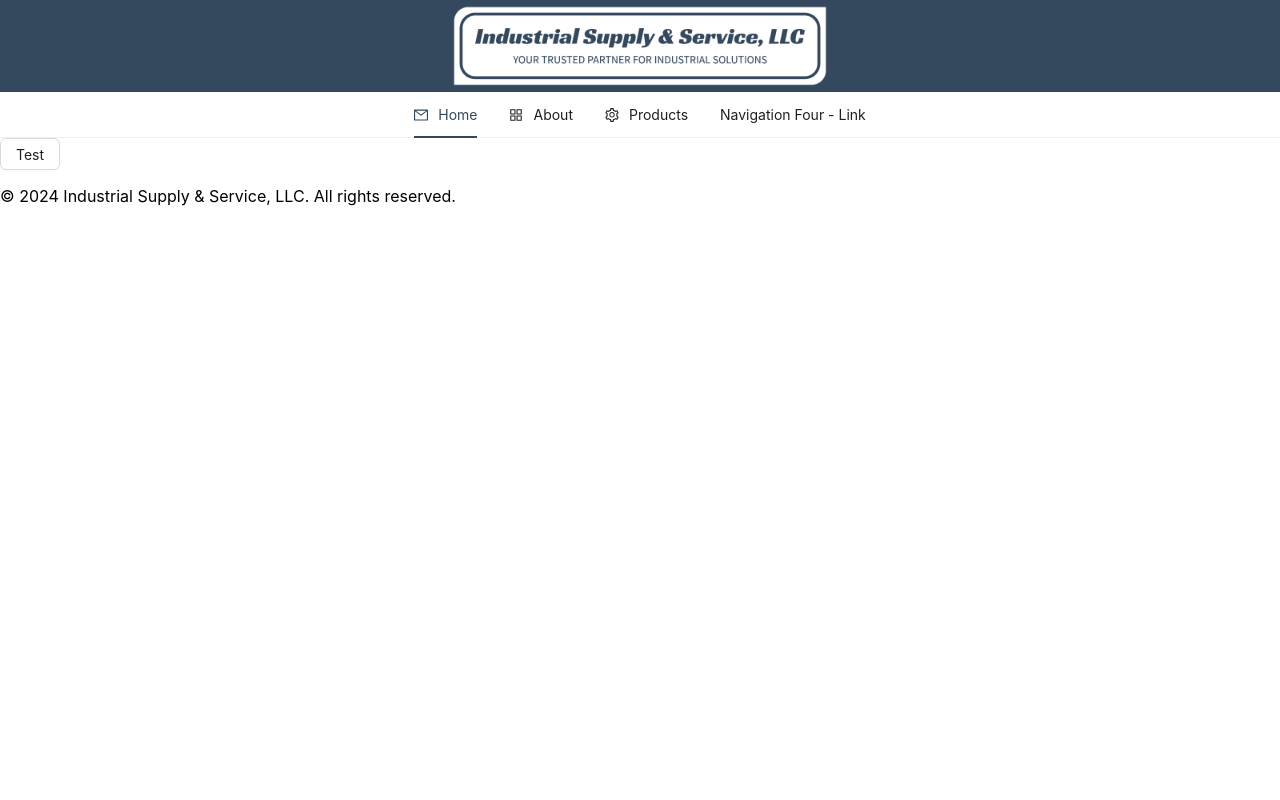
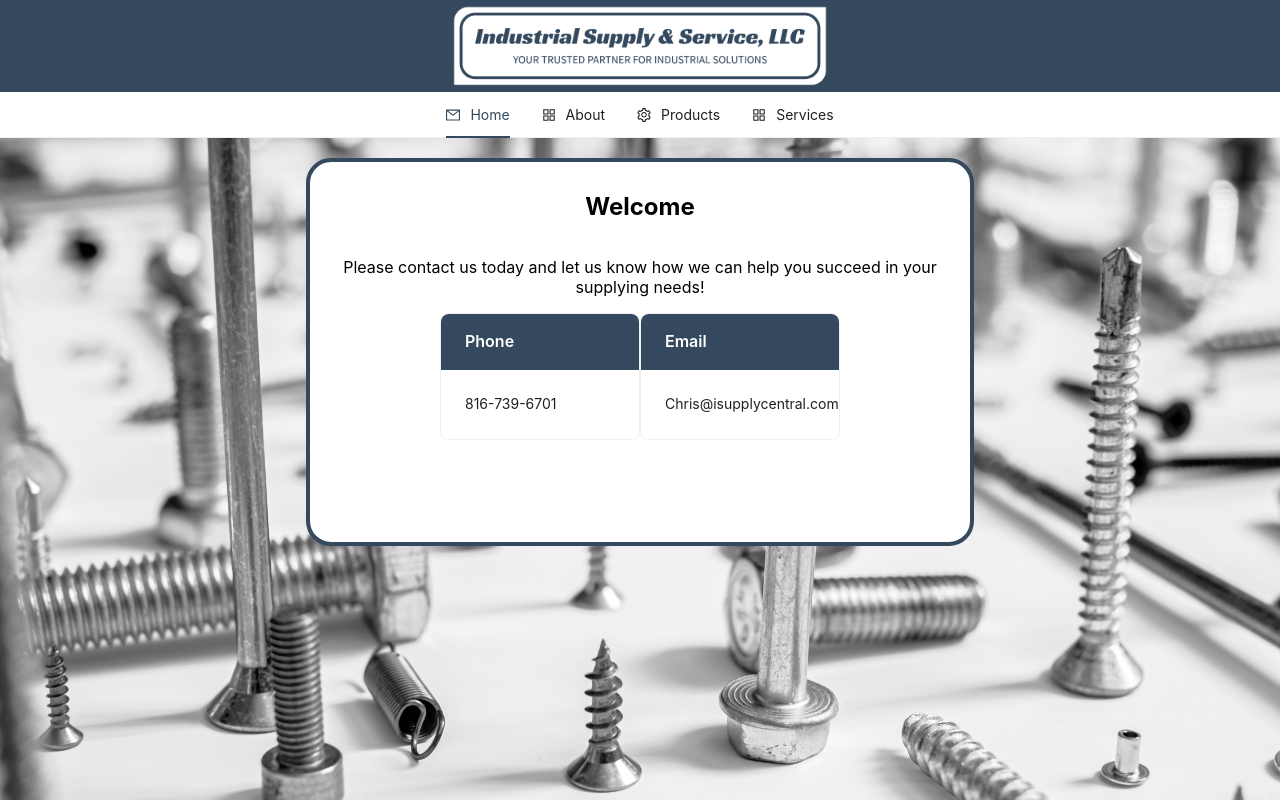
Before and after one commit to cmkaylor/isupply-v3, a React (Create React App) app: page / in a window 1280 px wide. Shown: the top 800 px of the page. Built offline with nearby package versions, Linux system fonts and the light colour scheme.

Commit message:
Add home page

```diff
--- a/src/App.js
+++ b/src/App.js
@@ -1,10 +1,10 @@
 import './App.css';
-import { Button } from 'antd';
+import Home from './pages/Home';
 
 function App() {
   return (
     <>
-      <Button>Test</Button>
+      <Home/>
     </>
   );
 }
--- a/src/components/FooterContent.js
+++ b/src/components/FooterContent.js
@@ -1,11 +1,14 @@
 import React from "react";
 import '../index.css'
+import { Flex } from "antd";
 
 const FooterContent = () => {
 
     return (
         <footer>
-            <p>&copy; {new Date().getFullYear()} Industrial Supply & Service, LLC. All rights reserved.</p>
+            <Flex justify="center" align="center" flex="auto">
+                <p>&copy; {new Date().getFullYear()} Industrial Supply & Service, LLC. All rights reserved.</p>
+            </Flex>
         </footer>
     )
 }
--- a/src/components/Navigation.js
+++ b/src/components/Navigation.js
@@ -18,7 +18,11 @@ const items = [
     icon: <SettingOutlined />,
     children: [
       {
-        label: 'GARD Specialist Co INC',
+        label: (
+          <a href="https://www.gardspecialists.com/" target="_blank" rel="noopener noreferrer">
+          GARD Specialists Co Inc.
+          </a>
+        ),
         key: 'setting:1',
       },
       {
@@ -28,12 +32,9 @@ const items = [
     ],
   },
   {
-    key: 'alipay',
-    label: (
-      <a href="https://ant.design" target="_blank" rel="noopener noreferrer">
-        Navigation Four - Link
-      </a>
-    ),
+    label: 'Services',
+    key: 'app',
+    icon: <AppstoreOutlined />,
   },
 ];
 const Navigation = () => {
--- a/src/index.css
+++ b/src/index.css
@@ -11,3 +11,7 @@ code {
   font-family: source-code-pro, Menlo, Monaco, Consolas, 'Courier New',
     monospace;
 }
+
+card {
+
+}
--- /dev/null
+++ b/src/pages/Home.js
@@ -0,0 +1,20 @@
+import { Flex, Card} from "antd";
+import Screws from '../content/screws.jpg'
+
+const Home = () => {
+  return (
+    <Flex justify="center" align="top" flex="auto" style={{backgroundImage:`url(${Screws})`, backgroundPosition: 'center', backgroundSize: 'cover', height: '100vh'}}>
+        <div style={{backgroundColor:'#FFFFFF', width: '80vh', height: '45vh', margin: '20px', borderRadius: '25px', border: '4px solid #34495E', padding:'10px'}}>
+            <Flex justify="center" align="center" vertical={true}>
+                <h2>Welcome</h2>
+                <p align="center">Please contact us today and let us know how we can help you succeed in your supplying needs!</p>
+                <Flex justify="space-evenly" align="center">
+                    <Card style={{width: '200px'}} headStyle={{backgroundColor: '#34495E', border: 0, color: '#FFFFFF' }} title="Phone" bordered={true}>816-739-6701</Card>
+                    <Card style={{width: '200px'}} headStyle={{backgroundColor: '#34495E', border: 0, color: '#FFFFFF' }} title="Email" bordered={true}>Chris@isupplycentral.com</Card>
+                </Flex>
+            </Flex>
+        </div>
+    </Flex>
+  )
+};
+export default Home;
```
Also changed, not shown: src/content/screws.jpg (added).
